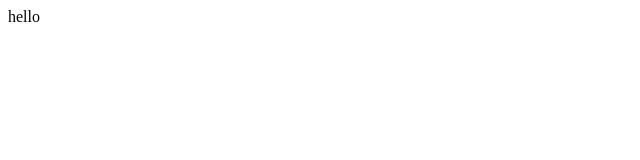
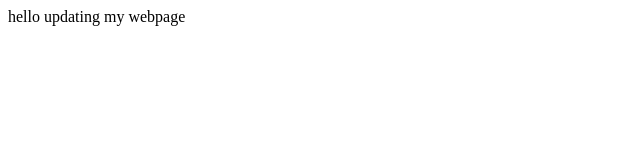
Before and after one commit to Jeffrey-Chou/Practice, a plain HTML site: page index.html in a window 1280 px wide. Shown: the whole page, without its empty margins (0-640 px from the left). Drawn offline with Linux system fonts and the light colour scheme.

Commit message:
I updated it

```diff
--- a/index.html
+++ b/index.html
@@ -9,6 +9,7 @@
 
 <body>
     hello
+    updating my webpage
     <script src=""></script>
 </body>
 </html>
```
